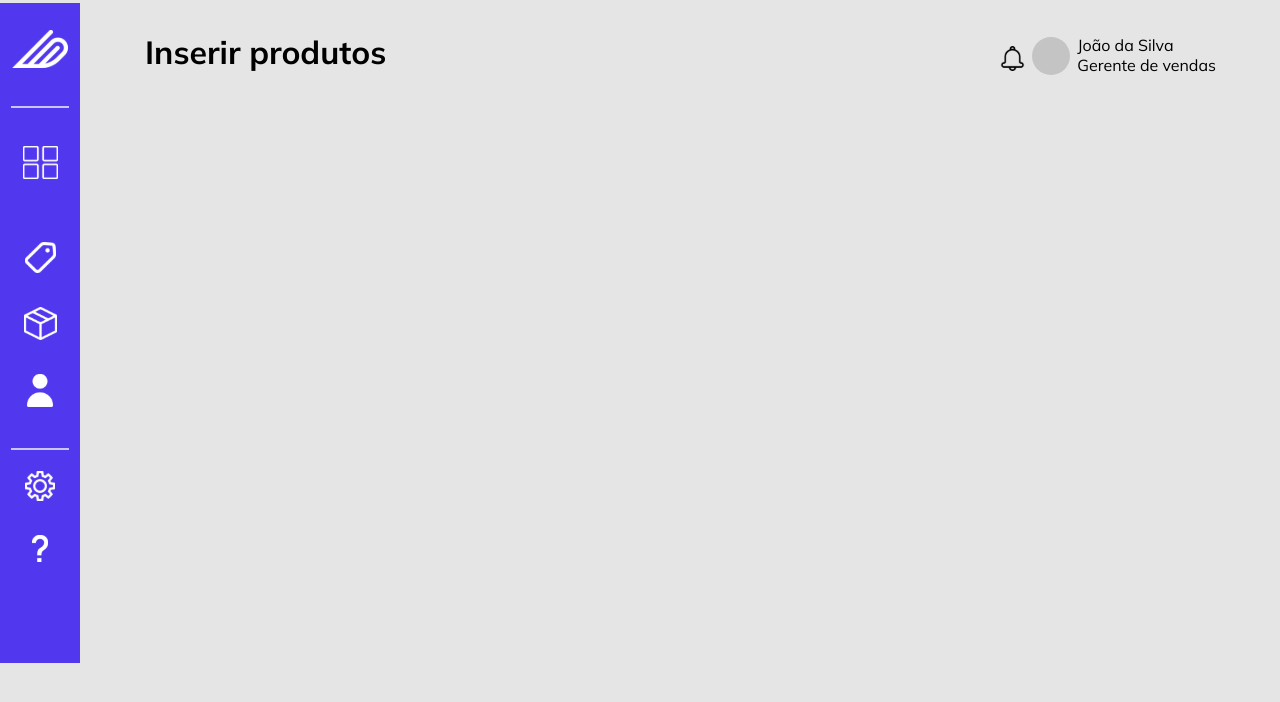
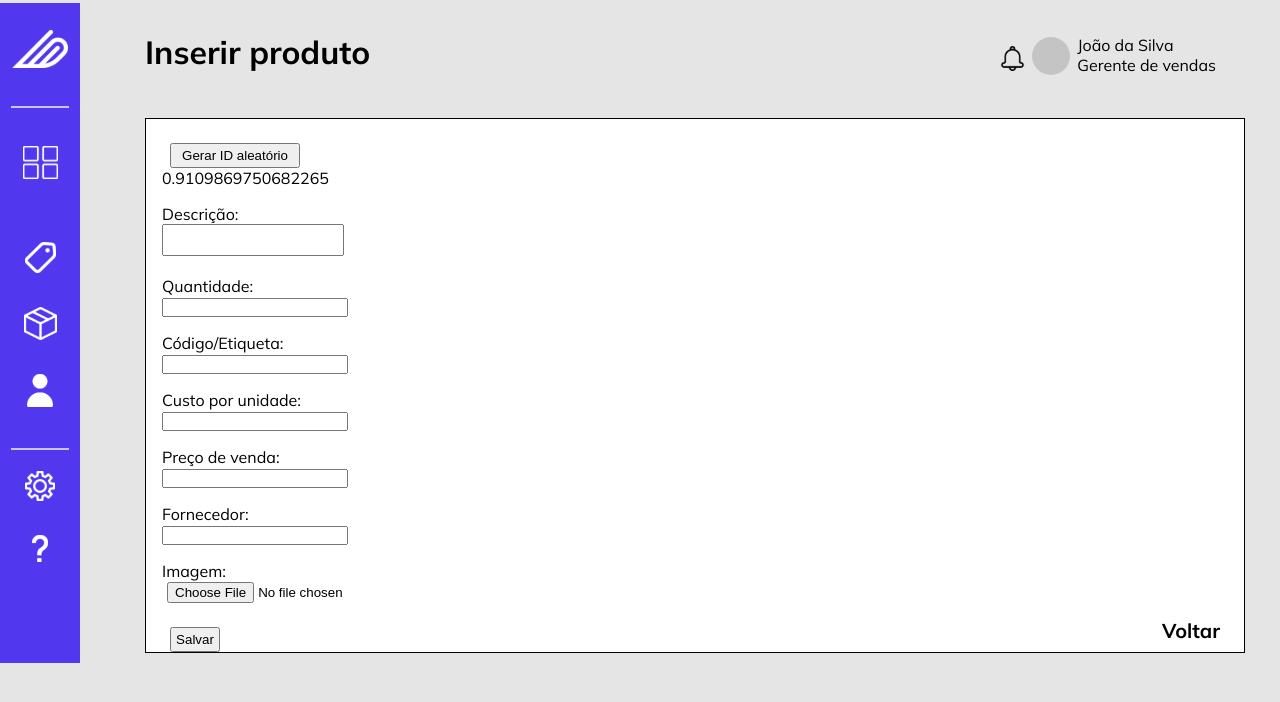
Before and after one commit to marcusvinicius0/hermes-sistemas, a React (Create React App) app: page /inserirproduto in a window 1280 px wide. Shown: the top 702 px of the page. Built offline with nearby package versions, Linux system fonts and the light colour scheme.

Commit message:
inserir produtos/cadastro clientes

```diff
--- a/public/index.html
+++ b/public/index.html
@@ -1,5 +1,5 @@
 <!DOCTYPE html>
-<html lang="en">
+<html lang="pt-br">
   <head>
     <meta charset="utf-8" />
     <!-- <link rel="icon" href="%PUBLIC_URL%/favicon.ico" /> -->
@@ -9,7 +9,7 @@
       name="description"
       content="Web site created using create-react-app"
     />
-    <!-- <link rel="apple-touch-icon" href="%PUBLIC_URL%/logo192.png" /> -->
+    <link rel="apple-touch-icon" href="%PUBLIC_URL%/logo192.png" />
     <!-- <link rel="manifest" href="%PUBLIC_URL%/manifest.json" /> -->
     <title>Hermes sistema</title>
   </head>
--- /dev/null
+++ b/src/Pages/CadastroCliente/index.js
@@ -0,0 +1,34 @@
+import './styles.css';
+
+import Header from "../../Components/Header"
+import Sidebar from "../../Components/Sidebar"
+
+import { Link } from 'react-router-dom';
+
+export default function CadastroCliente() {
+    return (
+        <div>
+            <Header name={"Cadastre um cliente"} />
+            <Sidebar />
+            <div className="container-cadastrocliente">
+                <form>
+                    ID: <br />
+                    <input type="text" required />
+                    Nome: <br />
+                    <input type="text" required />
+                    Sobrenome: <br />
+                    <input type="text" required />
+                    Contato: <br />
+                    <input type="tel" required placeholder="+55 99999-9999" />
+                    Endereço: <br />
+                    <input type="text" required />
+                    CPF: <br />
+                    <input type="text" required />
+
+                    <button type="submit">Salvar</button>
+                    <Link className="voltar-pagina" to="/clientes">Voltar</Link>
+                </form>
+            </div>
+        </div>
+    )
+}
--- /dev/null
+++ b/src/Pages/CadastroCliente/styles.css
@@ -0,0 +1,29 @@
+.container-cadastrocliente{
+    width: 1100px;
+    height: 535px;
+    background-color: #FFFFFF;
+    border: 1px solid #000000;
+    margin-left: 145px;
+    margin-top: -545px;
+}
+
+.container-cadastrocliente form{
+    display: flex;
+    justify-content: flex-start;
+    align-items: flex-start;
+    flex-direction: column;
+    padding: 1rem;
+    gap: 0.5rem;
+}
+
+.container-cadastrocliente button{
+    margin-left: 0.5rem;
+    margin-top: 5rem;
+    width: 50px;
+    height: 25px;
+}
+
+.voltar-pagina{
+    margin-left: 1000px;
+    margin-top: -50px;
+}
--- a/src/Pages/Clientes/index.js
+++ b/src/Pages/Clientes/index.js
@@ -9,7 +9,7 @@ export default function Clientes() {
             <Header name={"Clientes"} />
 
             <div>
-                <DashBoardPesquisa to={"/dashboard"} name={"Cadastrar Cliente"} />
+                <DashBoardPesquisa to={"/cadastrocliente"} name={"Cadastrar Cliente"} />
             </div>
         </div>
 
--- a/src/Pages/InserirProduto/index.js
+++ b/src/Pages/InserirProduto/index.js
@@ -1,15 +1,71 @@
-
+import './styles.css';
 
 import Header from "../../Components/Header"
 import Sidebar from "../../Components/Sidebar"
 
+import { Link } from 'react-router-dom';
+import { useEffect, useState } from 'react';
 
-export default function InserirProduto(){
-    return(
+// disabled={true}
+
+export default function InserirProduto() {
+    const [showID, setShowID] = useState('')
+
+    function randomId(){
+       let number = Math.random()
+
+       return number
+    }
+
+    useEffect(()=>{
+
+        setShowID(randomId)
+
+    }, [])
+
+
+    return (
         <div>
-            <Header name={"Inserir produtos"} />
+            <Header name={"Inserir produto"} />
             <Sidebar />
-            <div>
+            <div className="container-inserirprodutos">
+                <form className="informações">
+                    <label>
+                        <button onClick={showID} className="btn-id" type="button" required  >Gerar ID aleatório</button> <br/>
+                        <p>{showID}</p>
+                    </label>
+                    <label>
+                        Descrição: <br/>
+                        <textarea placeholder="" required />
+                    </label>
+                    <label>
+                        Quantidade: <br/>
+                        <input type="number" placeholder=""  min="1" required />
+                    </label>
+                    <label>
+                        Código/Etiqueta: <br/>
+                        <input type="text" placeholder="" required />
+                    </label>
+                    <label>
+                        Custo por unidade: <br/>
+                        <input type="text" />
+                    </label>
+                    <label>
+                        Preço de venda: <br/>
+                        <input type="text" />
+                    </label>
+                    <label>
+                        Fornecedor: <br/>
+                        <input type="text" />
+                    </label>
+                    <label>
+                        Imagem: <br/>
+                        <input type="file" accept="image/*" />
+                    </label>
+
+                    <button type="submit">Salvar</button>
+                    <Link className="voltar-pagina" to="/estoque">Voltar</Link>
+                </form>
 
             </div>
         </div>
--- /dev/null
+++ b/src/Pages/InserirProduto/styles.css
@@ -0,0 +1,41 @@
+.container-inserirprodutos{
+    width: 1100px;
+    height: 535px;
+    background-color: #FFFFFF;
+    border: 1px solid #000000;
+    margin-left: 145px;
+    margin-top: -545px;
+}
+
+.container-inserirprodutos .informações{
+    display: flex;
+    justify-content: flex-start;
+    align-items: flex-start;
+    flex-direction: column;
+    padding: 1rem;
+    gap: 1rem;
+}
+
+.container-inserirprodutos .informações .btn-id{
+    width: 130px;
+}
+
+.container-inserirprodutos .informações textarea{
+   resize: none;
+}
+
+.container-inserirprodutos .informações input, textarea{
+    padding-left: 5px;
+}
+
+.container-inserirprodutos .informações button{
+    margin-left: 0.5rem;
+    margin-top: 0.5rem;
+    width: 50px;
+    height: 25px;
+}
+
+.voltar-pagina{
+    margin-left: 1100px;
+    margin-top: -20px;
+}
--- a/src/routes.js
+++ b/src/routes.js
@@ -7,6 +7,7 @@ import Estoque from './Pages/Estoque';
 import Clientes from './Pages/Clientes';
 import Configuracao from './Pages/Configuração';
 import InserirProduto from './Pages/InserirProduto';
+import CadastroCliente from './Pages/CadastroCliente';
 import Erro from './Pages/Erro';
 
 
@@ -23,6 +24,8 @@ const MyRoutes = () => {
                 <Route path="/inserirproduto" element={<InserirProduto />} />
 
                 <Route path="/clientes" element={<Clientes />} />
+                <Route path="/cadastrocliente" element={<CadastroCliente />} />
+
                 <Route path="/configuracao" element={<Configuracao />} />
                 <Route path="*" element={<Erro />} />
             </Routes>
```
